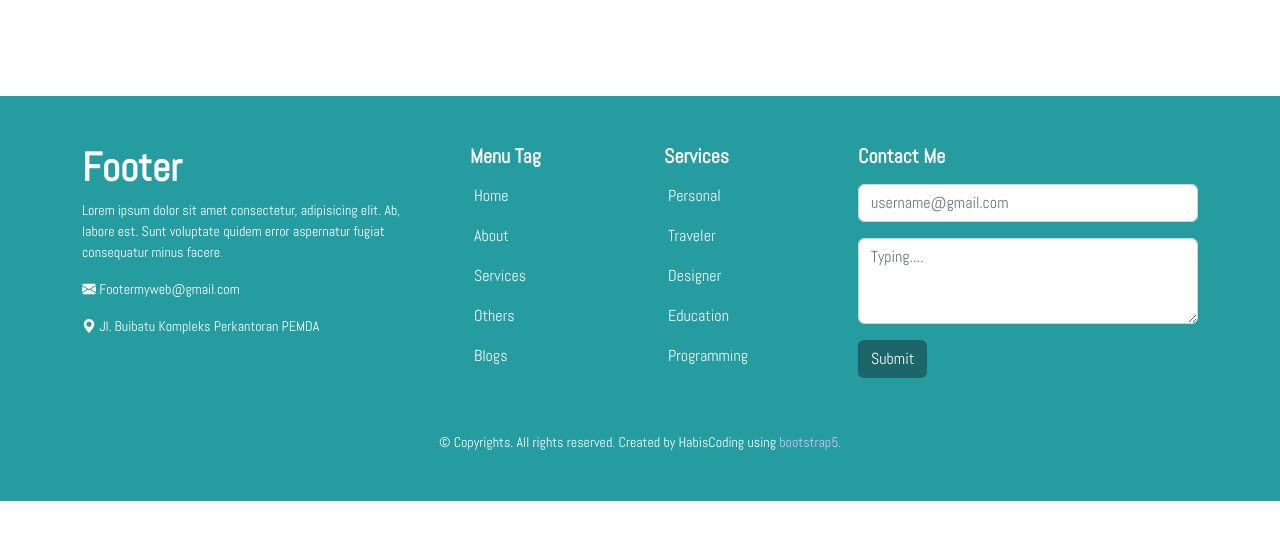
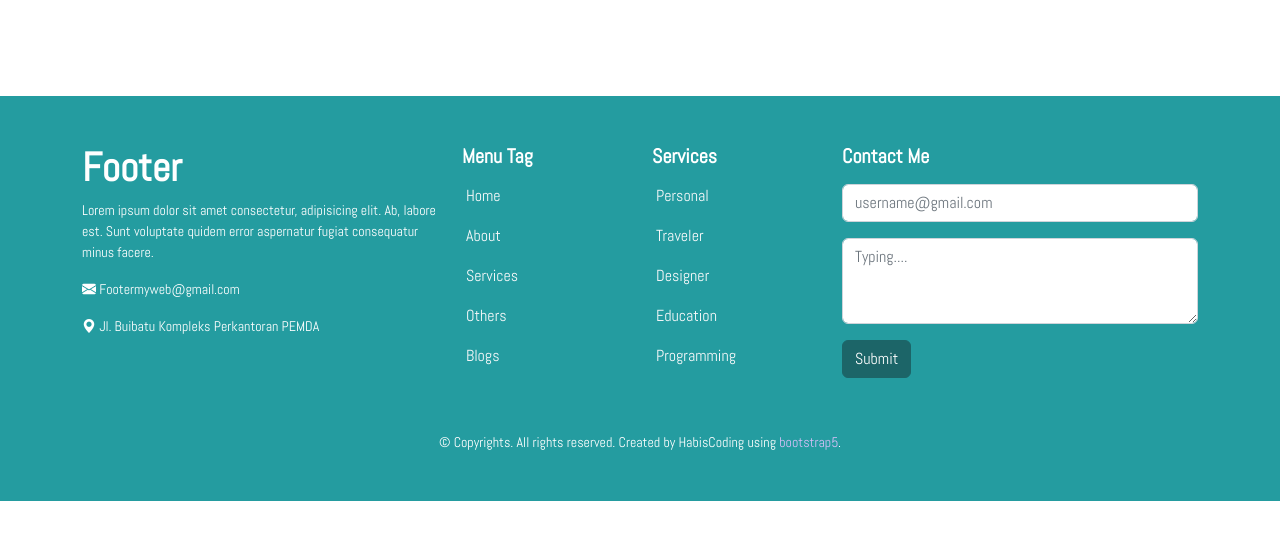
Before and after one commit to HabizzCoD/footerpage-1, a plain HTML site: page index.html in a window 1280 px wide. Drawn offline with nearby package versions, Linux system fonts and the light colour scheme.

Commit message:
Update index.html

```diff
--- a/index.html
+++ b/index.html
@@ -33,7 +33,7 @@
       id="footer"
     >
       <div class="container py-4">
-        <div class="row gy-4 gx-5">
+        <div class="row gy-4">
           <div class="col-lg-4 col-md-6 text-white">
             <h5 class="h1 fw-semibold">Footer</h5>
             <p class="small">Lorem ipsum dolor sit amet consectetur, adipisicing elit. Ab, labore est. Sunt voluptate quidem error aspernatur fugiat consequatur minus facere.</p>
```
